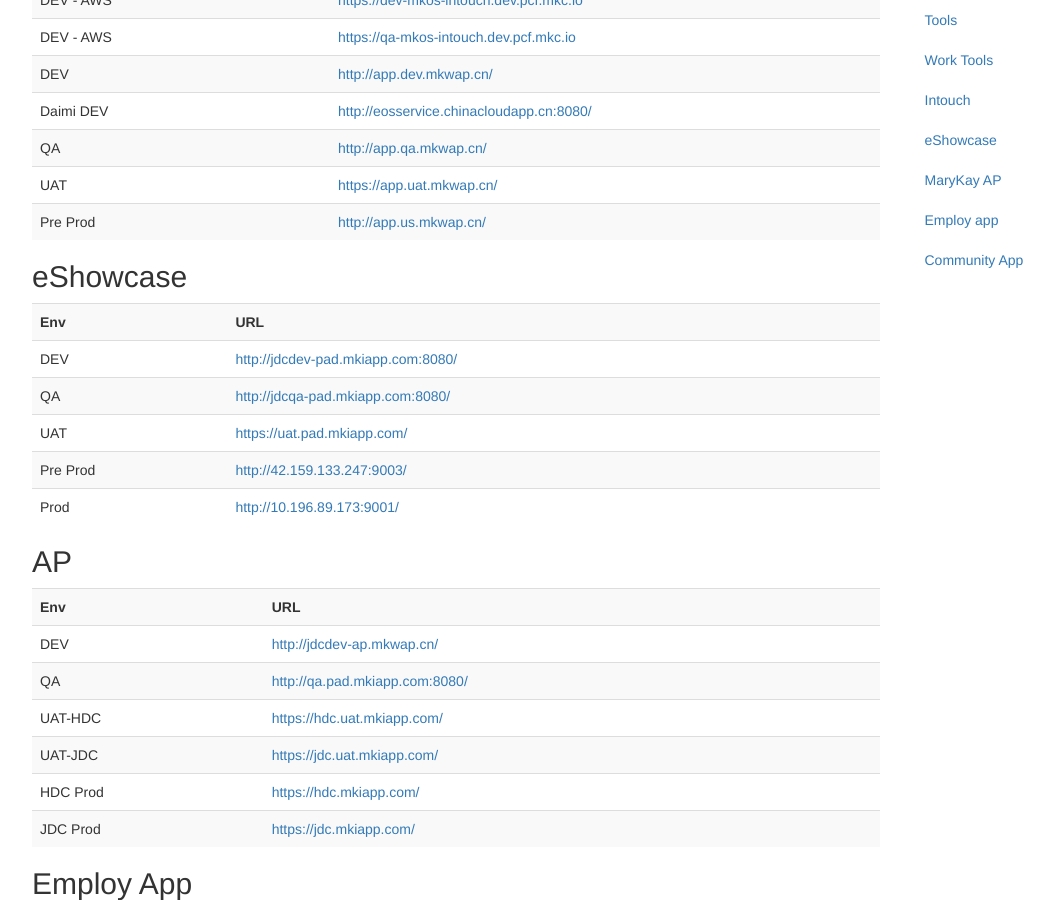
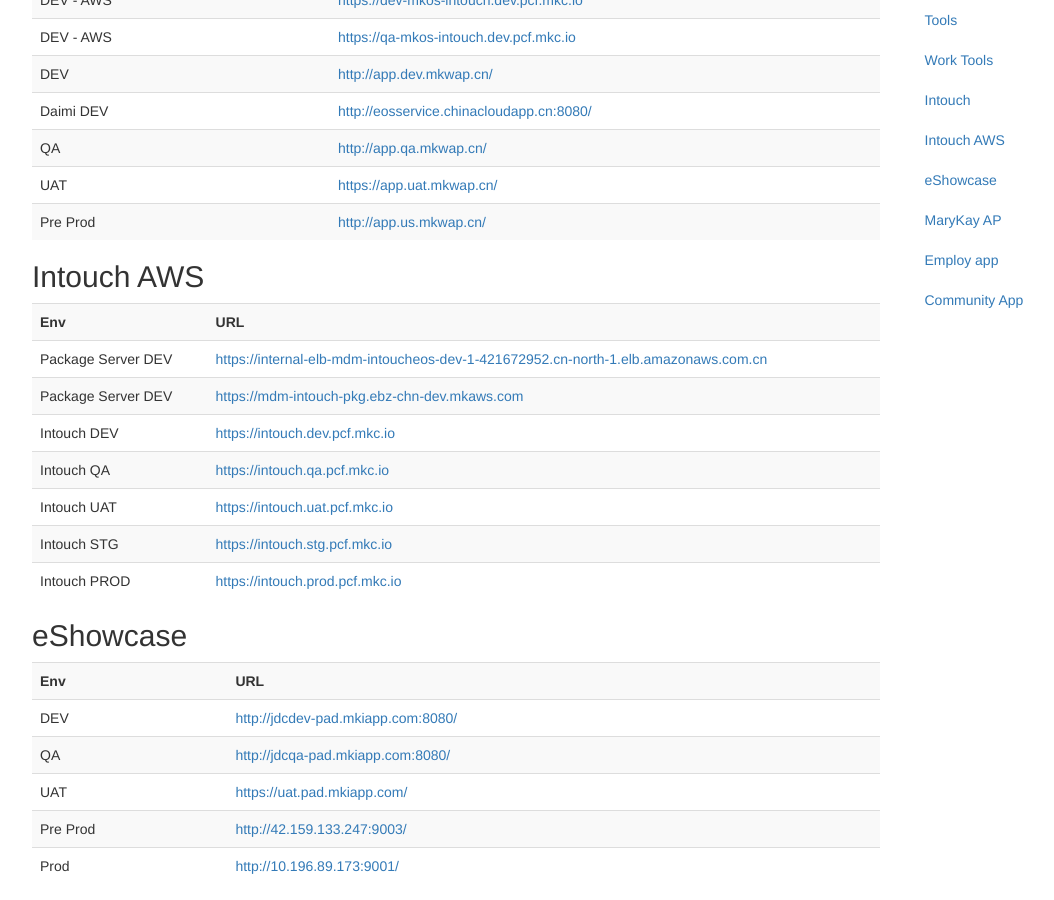
Before and after one commit to risezhang/risezhang.github.io, a Jekyll site: the page static/index.html, which Jekyll copies as it is, in a window 1280 px wide and 900 px high, scrolled down 1475 px. Shown: the whole window, without its empty margins (38-1092 px from the left). Built offline with Jekyll 4.4.1, drawn with Linux system fonts in a browser that asks for light colours; nearby versions of some CDN libraries.

Commit message:
add intouch aws

```diff
--- a/static/index.html
+++ b/static/index.html
@@ -203,6 +203,44 @@
   						</tr>
 					</table>
 
+          <!-- intouch -->
+          <h2><a name="intouch_aws"></a>
+            Intouch AWS</h2>
+          <table class="table table-striped table-hover">
+              <tr>
+                <th>Env</th>
+                <th>URL</th>
+              </tr>
+              <tr>
+                <td>Package Server DEV</td>
+                <td><a href="">https://internal-elb-mdm-intoucheos-dev-1-421672952.cn-north-1.elb.amazonaws.com.cn </a></td>
+              </tr>
+              <tr>
+                <td>Package Server DEV</td>
+                <td><a href="">https://mdm-intouch-pkg.ebz-chn-dev.mkaws.com</a></td>
+              </tr>
+              <tr>
+                <td>Intouch DEV</td>
+                <td><a href="">https://intouch.dev.pcf.mkc.io</a></td>
+              </tr>
+              <tr>
+                <td>Intouch QA</td>
+                <td><a href="">https://intouch.qa.pcf.mkc.io</a></td>
+              </tr>
+              <tr>
+                <td>Intouch UAT</td>
+                <td><a href="">https://intouch.uat.pcf.mkc.io</a></td>
+              </tr>
+              <tr>
+                <td>Intouch STG</td>
+                <td><a href="">https://intouch.stg.pcf.mkc.io</a></td>
+              </tr>
+              <tr>
+                <td>Intouch PROD</td>
+                <td><a href="">https://intouch.prod.pcf.mkc.io</a></td>
+              </tr>
+          </table>
+
 					<!-- eshowcase -->
 					<h2><a name="eshowcase"></a> eShowcase </h2>
 					<table class="table table-striped table-hover">
@@ -323,6 +361,7 @@
 							<li><a href="#tools">Tools</a></li>
               <li><a href="#worktools">Work Tools</a></li>
 							<li><a href="#intouch">Intouch</a></li>
+              <li><a href="#intouch_aws">Intouch AWS</a></li>
 							<li><a href="#eshowcase">eShowcase</a></li>
               <li><a href="#ap">MaryKay AP</a></li>
               <li><a href="#empapp">Employ app</a></li>
```
